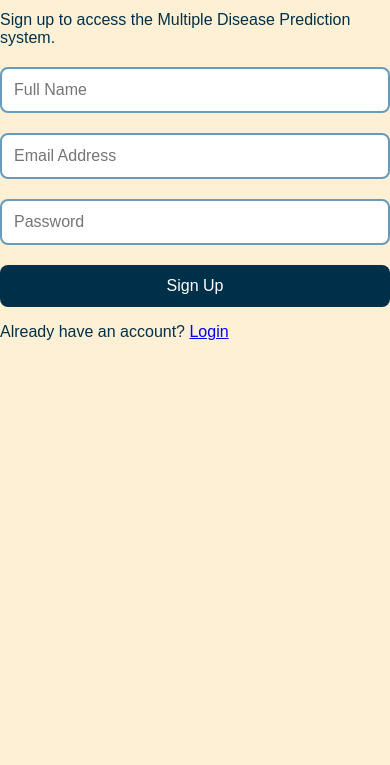
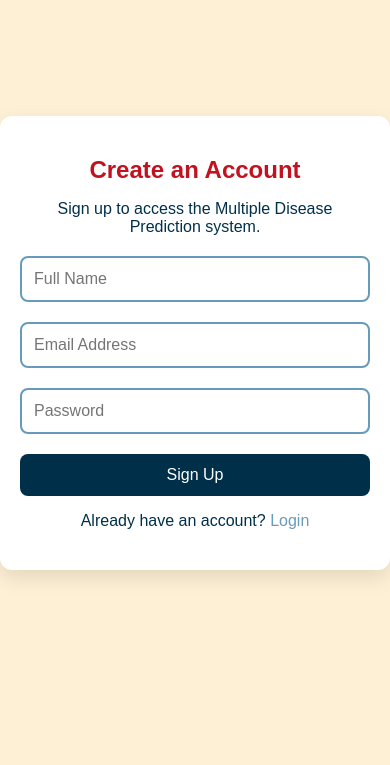
Before and after one commit to Paritoshdash/Multiple-Disease-Prediction, a plain HTML site: page signup.html in a window 390 px wide. Shown: the part 79-844 px from the top of the page. Drawn offline with Linux system fonts and the light colour scheme.

Commit message:
Update style.css

```diff
--- a/style.css
+++ b/style.css
@@ -4,44 +4,33 @@ body {
     padding: 0;
     box-sizing: border-box;
     font-family: 'Arial', sans-serif;
-    background: #fdf0d5;
-    color: #003049;
+    background: #fdf0d5; /* Light cream background */
+    color: #003049; /* Deep blue text */
 }
 
 /* Layout */
 .container {
     display: flex;
+    justify-content: center;
+    align-items: center;
     height: 100vh;
 }
 
-/* Left Section */
-.left-section {
-    flex: 1;
-    display: flex;
-    align-items: center;
-    justify-content: center;
-    background: #669bbc;
-}
-
-.left-section img {
-    width: 80%;
-    max-width: 500px;
-}
-
-/* Right Section */
-.right-section {
-    flex: 1;
-    display: flex;
-    flex-direction: column;
-    justify-content: center;
+/* Form Container */
+.form-container {
+    background: white;
     padding: 40px;
-    background: white;
-    box-shadow: -5px 0 15px rgba(0, 0, 0, 0.1);
+    border-radius: 12px;
+    box-shadow: 0 8px 20px rgba(0, 0, 0, 0.1);
+    text-align: center;
+    max-width: 400px;
+    width: 100%;
 }
 
 h2 {
     font-size: 2rem;
-    color: #c1121f;
+    color: #c1121f; /* Reddish header */
+    margin-bottom: 10px;
 }
 
 p {
@@ -57,13 +46,13 @@ form {
 input {
     margin-bottom: 20px;
     padding: 12px;
-    border: 2px solid #669bbc;
+    border: 2px solid #669bbc; /* Light blue input border */
     border-radius: 8px;
     font-size: 1rem;
 }
 
 button {
-    background: #003049;
+    background: #003049; /* Deep blue button */
     color: white;
     padding: 12px;
     font-size: 1rem;
@@ -74,21 +63,26 @@ button {
 }
 
 button:hover {
-    background: #c1121f;
+    background: #c1121f; /* Reddish hover effect */
+}
+
+/* Links */
+a {
+    color: #669bbc;
+    text-decoration: none;
+}
+
+a:hover {
+    text-decoration: underline;
 }
 
 /* Responsive Design */
-@media (max-width: 768px) {
-    .container {
-        flex-direction: column;
+@media (max-width: 600px) {
+    .form-container {
+        padding: 20px;
     }
 
-    .left-section {
-        display: none;
-    }
-
-    .right-section {
-        width: 100%;
-        padding: 20px;
+    h2 {
+        font-size: 1.5rem;
     }
 }
```
